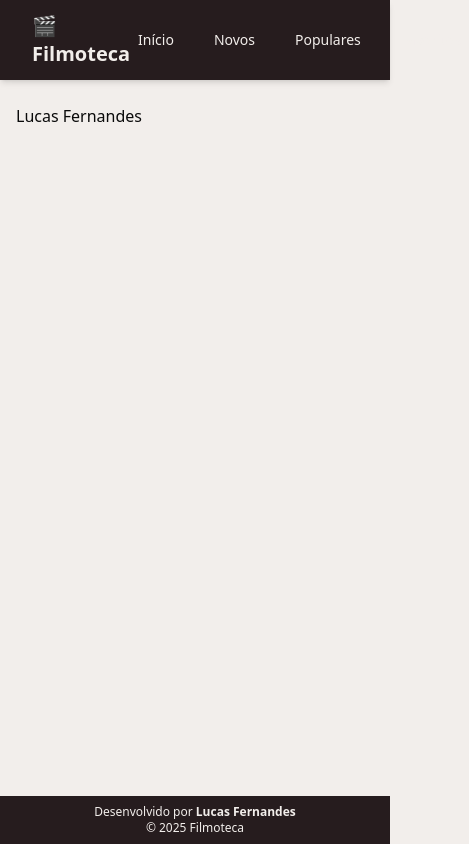
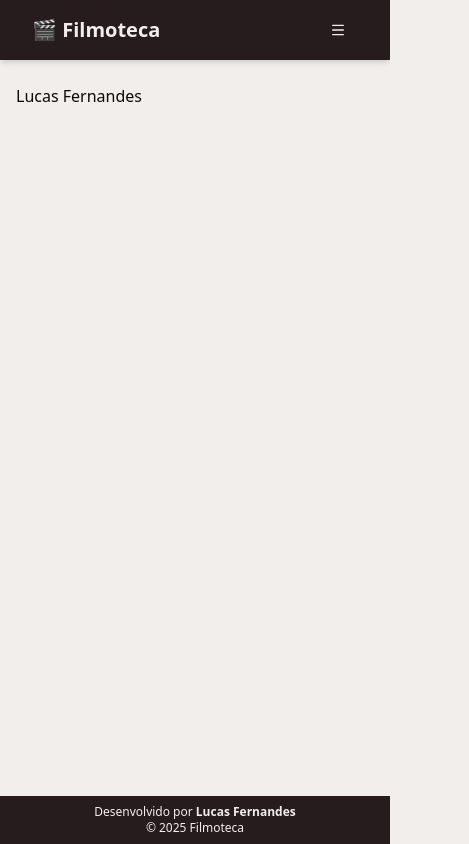
Before and after one commit to lucasfernandesm/movie-catalog, a Next.js app: page / in a window 390 px wide. Shown: the whole page, 469 px wide, since content can reach past the window. Built offline with nearby package versions, Linux system fonts and the light colour scheme.

Commit message:
feat: navigation menu responsiveness

```diff
--- a/src/app/layout.tsx
+++ b/src/app/layout.tsx
@@ -15,8 +15,8 @@ const geistMono = Geist_Mono({
 });
 
 export const metadata: Metadata = {
-  title: "Create Next App",
-  description: "Generated by create next app",
+  title: "Filmoteca",
+  description: "Catálogo de filmes",
 };
 
 export default function RootLayout({
--- a/src/components/NavBar/index.tsx
+++ b/src/components/NavBar/index.tsx
@@ -8,8 +8,16 @@ import {
   NavigationMenuList,
 } from "@/components/ui/navigation-menu";
 import { cn } from "@/src/lib/utils";
+import { useState } from "react";
+import { usePathname } from "next/navigation";
+import { Menu, X } from "lucide-react";
+import { Button } from "@/components/ui/button";
 
 export function NavBar() {
+  const [open, setOpen] = useState(false);
+
+  const pathname = usePathname();
+
   const links = [
     { href: "/", label: "Início" },
     { href: "/new", label: "Novos" },
@@ -22,14 +30,24 @@ export function NavBar() {
       <div className="max-w-6xl mx-auto flex items-center justify-between px-8 py-3">
         <h1 className="text-xl font-bold text-text">🎬 Filmoteca</h1>
 
-        <NavigationMenu>
+        <div className="flex items-center gap-4">
+          <Button
+            className="md:hidden text-text bg-transparent"
+            onClick={() => setOpen(!open)}
+          >
+            {open ? <X size={28} /> : <Menu size={28} />}
+          </Button>
+
+          {/* Menu Desktop */}
+          <NavigationMenu className="hidden md:flex">
             <NavigationMenuList className="flex gap-6">
               {links.map(({ href, label }) => (
                 <NavigationMenuItem key={href}>
                   <NavigationMenuLink
                     asChild
                     className={cn(
-                    "text-text transition-colors text-sm font-medium"
+                      "text-text transition-colors text-sm font-medium hover:bg-white/10 hover:text-text focus:bg-white/10 focus:text-text",
+                      pathname === href ? "bg-white/10" : ""
                     )}
                   >
                     <Link href={href}>{label}</Link>
@@ -39,6 +57,25 @@ export function NavBar() {
             </NavigationMenuList>
           </NavigationMenu>
         </div>
+      </div>
+
+      {/* Menu Mobile */}
+      {open && (
+        <div className="md:hidden bg-navbar border-t border-white/10">
+          <nav className="flex flex-col px-8 py-3 gap-4">
+            {links.map(({ href, label }) => (
+              <Link
+                key={href}
+                href={href}
+                onClick={() => setOpen(false)}
+                className="text-text text-sm font-medium active:bg-white/10 transition-colors py-2 px-2 rounded-md"
+              >
+                {label}
+              </Link>
+            ))}
+          </nav>
+        </div>
+      )}
     </header>
   );
 }
```
Also changed, not shown: components/ui/button.tsx (+9 -10 lines). Lines whose indentation alone changed are shown as unchanged.
